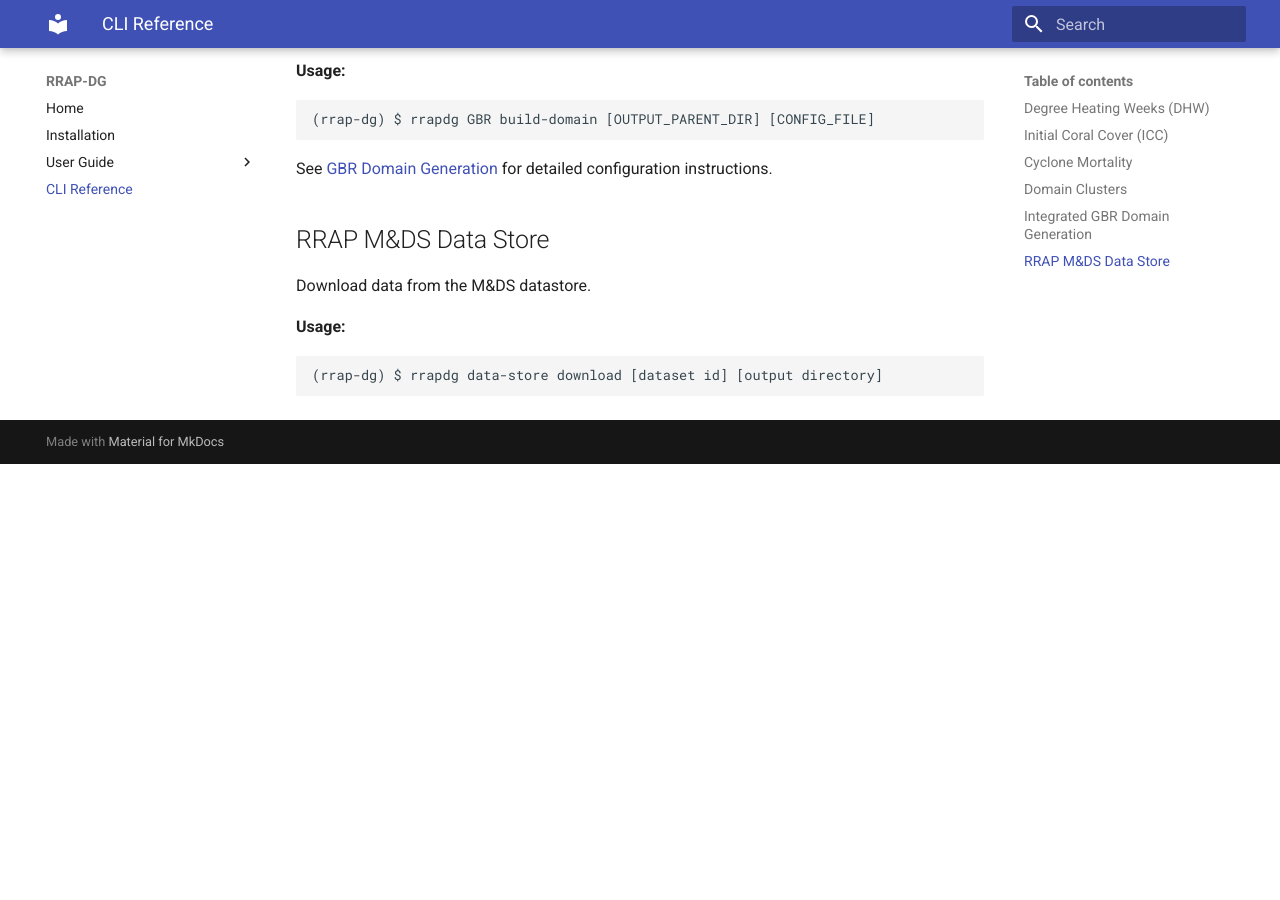
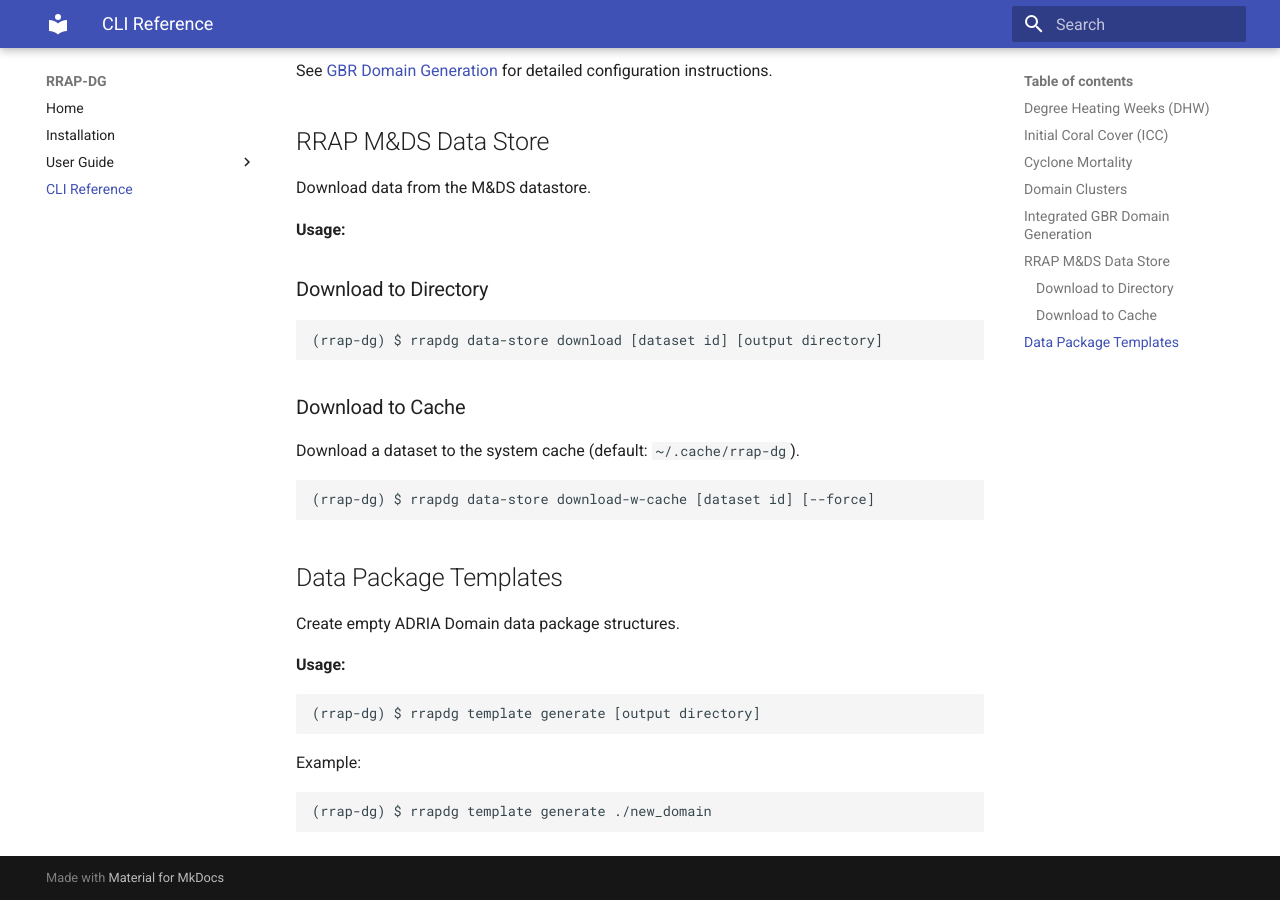
Before and after one commit to open-AIMS/rrap-dg, an MkDocs documentation site: the page built from docs/cli.md, in a window 1280 px wide and 900 px high, scrolled down 1578 px. Built offline with MkDocs 1.6.1 and Material for MkDocs 9.7.7, drawn with Linux system fonts in a browser that asks for light colours; before the commit the page ends 2042 px from its top, so only the background shows below that; some of the changed text lies outside the part shown.

Commit message:
docs: update documentation to reflect cache download and remove bin edge icc generation

````diff
--- a/docs/cli.md
+++ b/docs/cli.md
@@ -30,11 +30,6 @@ Downscale ReefMod Engine (RME) coral cover data to ADRIA format.
 Example:
 ```console
 (rrap-dg) $ rrapdg coral-cover downscale-icc C:/example/rrapdg ./Moore.gpkg ./coral_cover.nc
-```
-
-You can also use a TOML file to define bin edges:
-```console
-(rrap-dg) $ rrapdg coral-cover bin-edge-icc [rrap-dg datapackage path] [target geopackage] [output directory] [TOML file]
 ```
 
 ## Cyclone Mortality
@@ -80,6 +75,31 @@ Download data from the M&DS datastore.
 
 **Usage:**
 
+### Download to Directory
+
 ```console
 (rrap-dg) $ rrapdg data-store download [dataset id] [output directory]
 ```
+
+### Download to Cache
+
+Download a dataset to the system cache (default: `~/.cache/rrap-dg`).
+
+```console
+(rrap-dg) $ rrapdg data-store download-w-cache [dataset id] [--force]
+```
+
+## Data Package Templates
+
+Create empty ADRIA Domain data package structures.
+
+**Usage:**
+
+```console
+(rrap-dg) $ rrapdg template generate [output directory]
+```
+
+Example:
+```console
+(rrap-dg) $ rrapdg template generate ./new_domain
+```
--- a/docs/data_store.md
+++ b/docs/data_store.md
@@ -8,7 +8,7 @@ Use these commands to fetch datasets.
 
 ### `download`
 
-Download a dataset by its handle ID.
+Download a dataset by its handle ID to a specified directory.
 
 ```bash
 rrapdg data-store download [HANDLE_ID] [OUTPUT_DIRECTORY]
@@ -16,6 +16,17 @@ rrapdg data-store download [HANDLE_ID] [OUTPUT_DIRECTORY]
 
 *   `HANDLE_ID`: The unique identifier for the dataset (e.g., `10378.1/123456`).
 *   `OUTPUT_DIRECTORY`: The local folder where files will be saved.
+
+### `download-w-cache`
+
+Download a dataset by its handle ID to the system cache (default `~/.cache/rrap-dg`). If the dataset is already cached, it will not be re-downloaded unless forced.
+
+```bash
+rrapdg data-store download-w-cache [HANDLE_ID] [--force]
+```
+
+*   `HANDLE_ID`: The unique identifier for the dataset.
+*   `--force`: (Optional) If set, clears the existing cache for this dataset and re-downloads it.
 
 ## rrap-dg Data Packages
 
````
